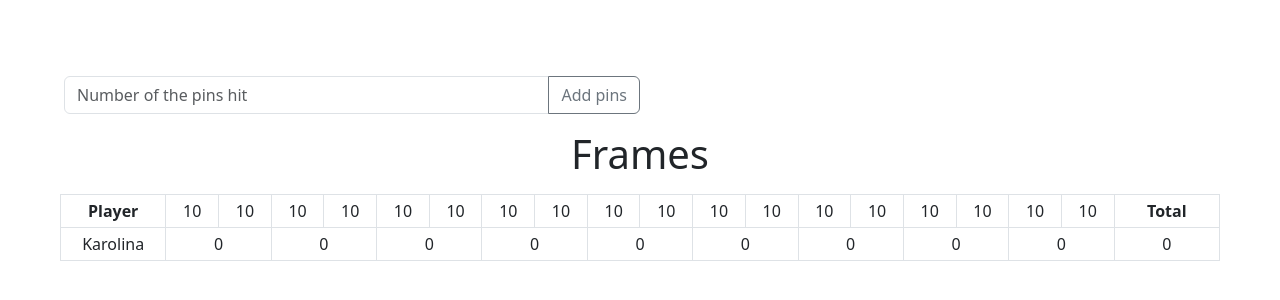
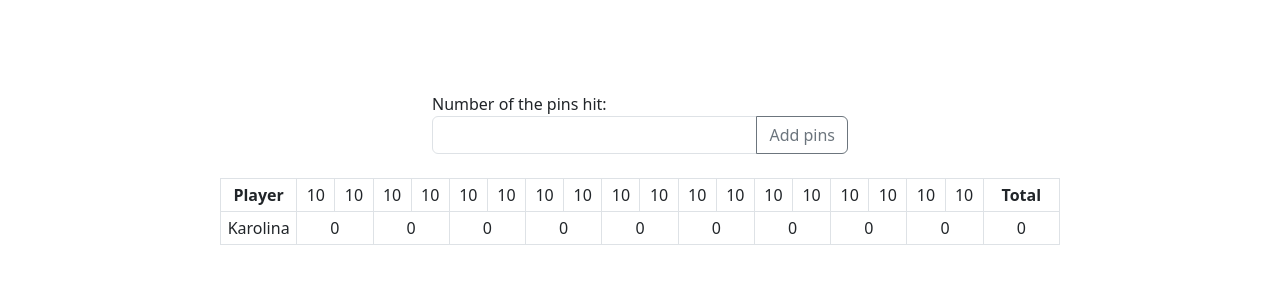
Before and after one commit to kposlek/bowling-scorecard, a Vue app: page / in a window 1280 px wide. Shown: the part 228-528 px from the top of the page. Built offline with nearby package versions, Linux system fonts and the light colour scheme.

Commit message:
setting add button for smaller views, centering elements and text for the input component

```diff
--- a/src/App.vue
+++ b/src/App.vue
@@ -6,10 +6,6 @@
 
 <script setup>
 import ScoreDisplay from './components/ScoreDisplay.vue'
-import { useScoreStore } from './../stores/scoreStore'
-
-const store = useScoreStore()
-console.log(store.score)
 </script>
 
 <style scoped>
--- a/src/assets/main.css
+++ b/src/assets/main.css
@@ -34,3 +34,18 @@ a,
     padding: 0 2rem;
   }
 }
+
+@media (min-width: 1200px) {
+  body {
+    width: 75%;
+    margin: 0 auto !important;
+    display: flex;
+    place-items: center;
+  }
+
+  #app {
+    /*     display: grid;
+    grid-template-columns: 1fr 1fr; */
+    padding: 0 2rem;
+  }
+}
--- a/src/components/ScoreDisplay.vue
+++ b/src/components/ScoreDisplay.vue
@@ -1,9 +1,10 @@
 <template>
   <div class="w-100">
     <ScoreInput />
-    <div class="row">
+    <!--   <div class="row">
       <h1 class="text-center">{{ store.static.frameHeader }}</h1>
-    </div>
+    </div> -->
+
     <div class="row d-flex justify-content-center p-2">
       <div class="container text-center m-0 p-0 border-start border-top">
         <div class="row flex-md-row flex-column p-0 m-0">
@@ -22,14 +23,14 @@
                 <div class="hits-item border-end p-1">{{ hit }}</div>
               </div>
             </div>
-            <div class="row p-1 m-0 justify-content-center border-end">{{ store.frameResume }}</div>
+            <div class="row p-1 m-0 justify-content-center border-end">{{ store.frameScore }}</div>
           </div>
           <div class="col p-0 border-bottom">
             <div class="row d-flex fw-bold m-0 p-1 justify-content-center border-bottom border-end">
               {{ store.static.totalHeader }}
             </div>
             <div class="row d-flex m-0 p-1 justify-content-center border-end">
-              {{ store.resume }}
+              {{ store.totalFrameScore }}
             </div>
           </div>
         </div>
--- a/src/components/ScoreInput.vue
+++ b/src/components/ScoreInput.vue
@@ -1,19 +1,27 @@
 <template>
-  <div class="input-group mb-3 w-50 d-flex">
+  <div class="mb-3 w-50 m-auto">
+    <div>{{ store.static.inputHeading }}</div>
+    <div class="input-group">
       <input
         type="text"
         class="form-control d-block"
-      :placeholder="store.static.inputPlaceholder"
-      :aria-label="store.static.inputPlaceholder"
         v-model="store.inputValue"
         :class="{ 'is-invalid': store.errorMessage }"
       />
       <!-- <PopoverInfo /> -->
-    <button class="btn btn-outline-secondary" type="button" id="button-addon2">
+      <button
+        class="btn btn-outline-secondary d-md-block d-none rounded-end"
+        type="button"
+        id="button-addon2"
+      >
         {{ store.static.addButton }}
       </button>
+      <button class="btn btn-outline-secondary d-md-none d-block" type="button" id="button-addon2">
+        +
+      </button>
     </div>
-  <div v-if="store.errorMessage" class="d-block text-danger">
+  </div>
+  <div v-if="store.errorMessage" class="d-block text-danger text-center">
     {{ store.errorMessage }}
   </div>
 </template>
@@ -28,10 +36,9 @@ watch(
   () => store.inputValue,
   (newValue) => {
     if (!newValue) {
-      store.errorMessage =
-        'This field is required. Please enter the number of bowling pins you knocked down.'
+      store.inputRequiredError()
     } else if (!store.inputValidation(newValue)) {
-      store.errorMessage = 'The entry is not valid. Please enter a value between 1 and 10.'
+      store.inputValidationError()
     } else {
       store.errorMessage = ''
     }
--- a/stores/scoreStore.js
+++ b/stores/scoreStore.js
@@ -4,34 +4,49 @@ export const useScoreStore = defineStore('score', {
   state: () => {
     return {
       static: {
+        //Headers for ScoreDisplay component
         frameHeader: 'Frames',
         playerHeader: 'Player',
         totalHeader: 'Total',
+
+        //Headers for ScoreInput component
         addButton: 'Add pins',
-        inputPlaceholder: 'Number of the pins hit',
-        popoverContent: 'Popover content'
+        inputHeading: 'Number of the pins hit:',
+        /* popoverContent: 'Popover content', */
+
+        //Input validation messages
+        requiredInputMessage:
+          'This field is required. Please enter the number of bowling pins you knocked down.',
+        validatedInputMessage: 'The entry is not valid. Please enter a value between 1 and 10.'
       },
-      score: 'Hello from Store!',
+      //test
       inputValue: '',
       frames: [1, 2, 3, 4, 5, 6, 7, 8, 9],
-      frameResume: 0,
+      frameScore: 0,
+
       hits: ['10', '10'],
 
+      //fictitious player
       player: 'Karolina',
-      resume: 0,
 
-      //input validation
+      //
+      totalFrameScore: 0,
+
+      //input validation error message
       errorMessage: ''
     }
   },
   actions: {
-    fetchScore() {
-      console.log(this.score)
-    },
-    //validation od inputs value
+    //validation on inputs value
     inputValidation(value) {
       const broj = parseInt(value)
       return broj >= 1 && broj <= 10 && !isNaN(broj)
+    },
+    inputRequiredError() {
+      return (this.errorMessage = this.static.requiredInputMessage)
+    },
+    inputValidationError() {
+      return (this.errorMessage = this.static.validatedInputMessage)
     }
   }
 })
```
Lines whose indentation alone changed are shown as unchanged.
